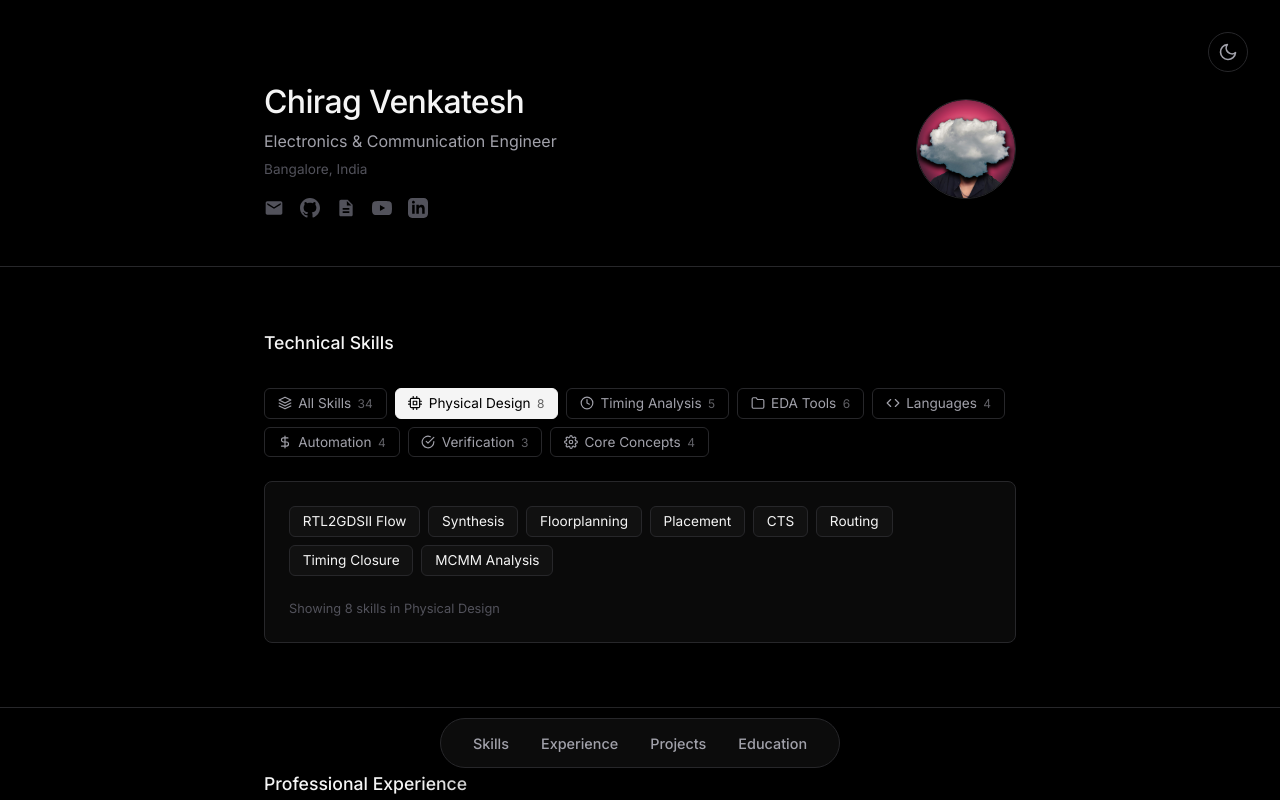
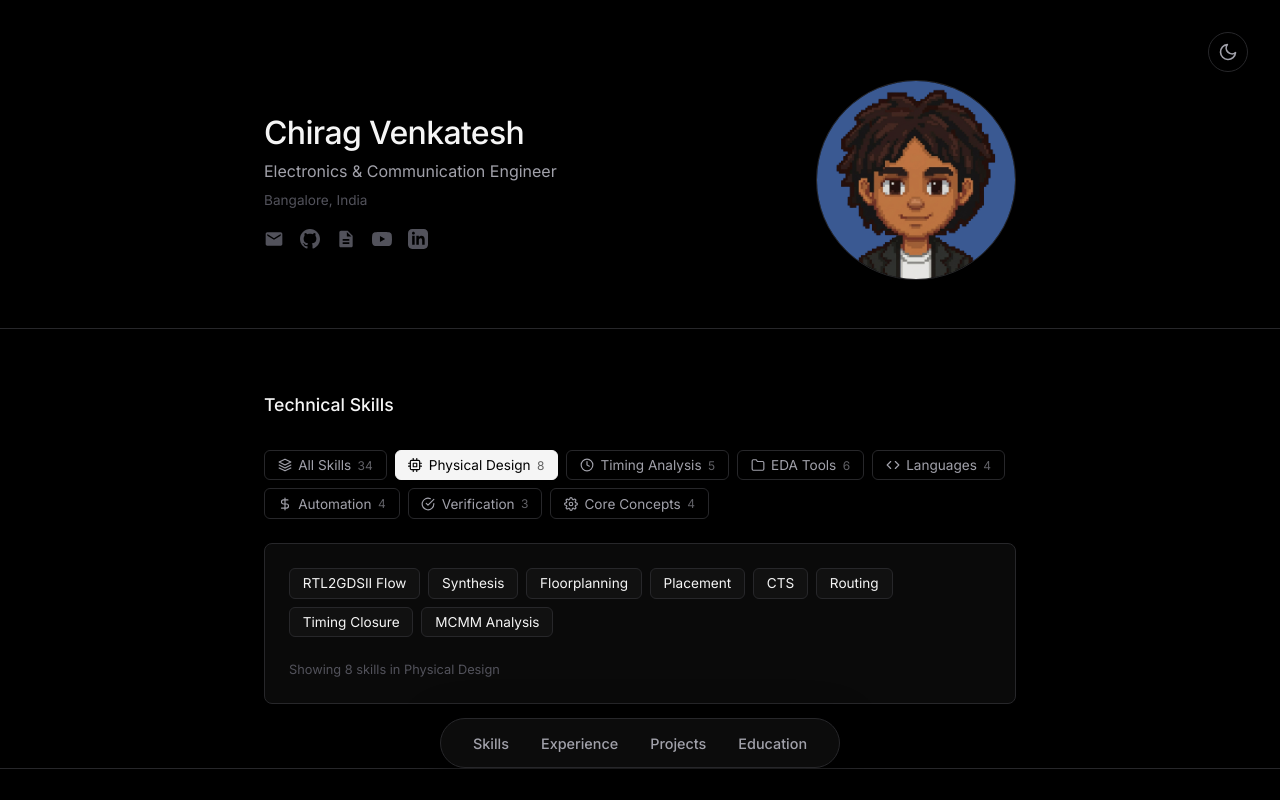
Before and after one commit to notsomeonebutnoone/portfolio, a plain HTML site: page index.html in a window 1280 px wide. Shown: the top 800 px of the page. Drawn offline with Linux system fonts and the light colour scheme.

Commit message:
Make profile image bigger and use aweraf.jpg

```diff
--- a/index.html
+++ b/index.html
@@ -82,7 +82,7 @@
                         </a>
                     </div>
                 </div>
-                <img src="channels4_profile-modified.png" alt="Profile Image" class="profile-img">
+                <img src="aweraf.jpg" alt="Profile Image" class="profile-img">
             </div>
         </div>
     </header>
--- a/style.css
+++ b/style.css
@@ -183,8 +183,8 @@
 }
 
 .profile-img {
-    width: 100px;
-    height: 100px;
+    width: 200px;
+    height: 200px;
     border-radius: 50%;
     object-fit: cover;
     border: 1px solid var(--border);
```
Also changed, not shown: aweraf.jpg (added).
